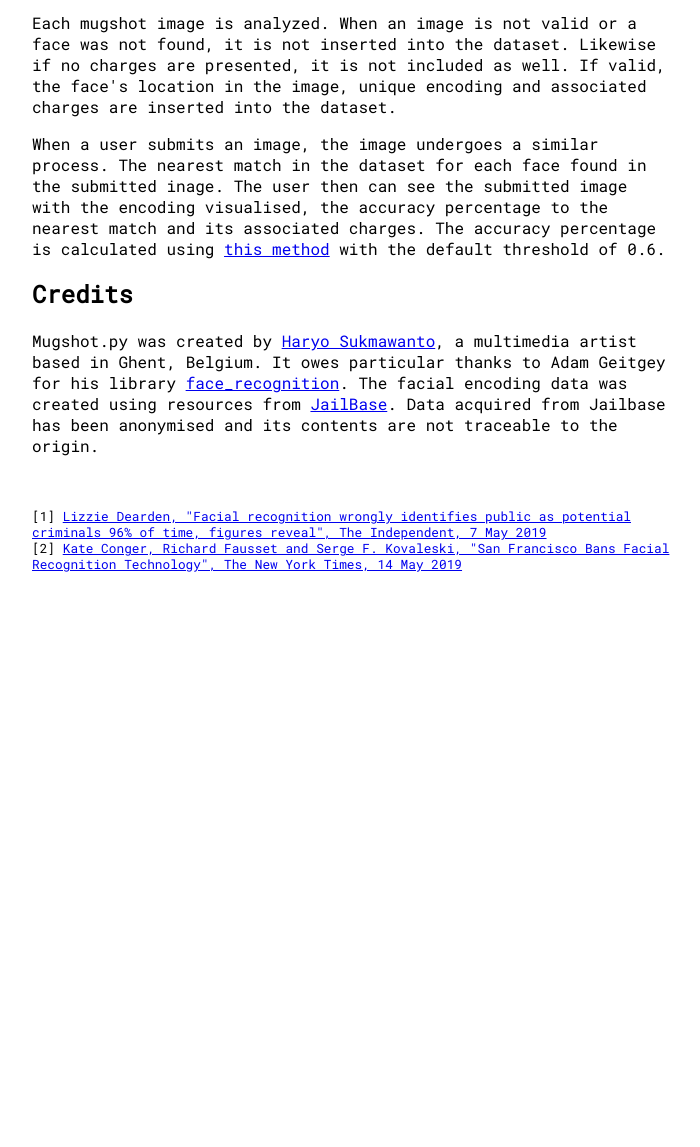
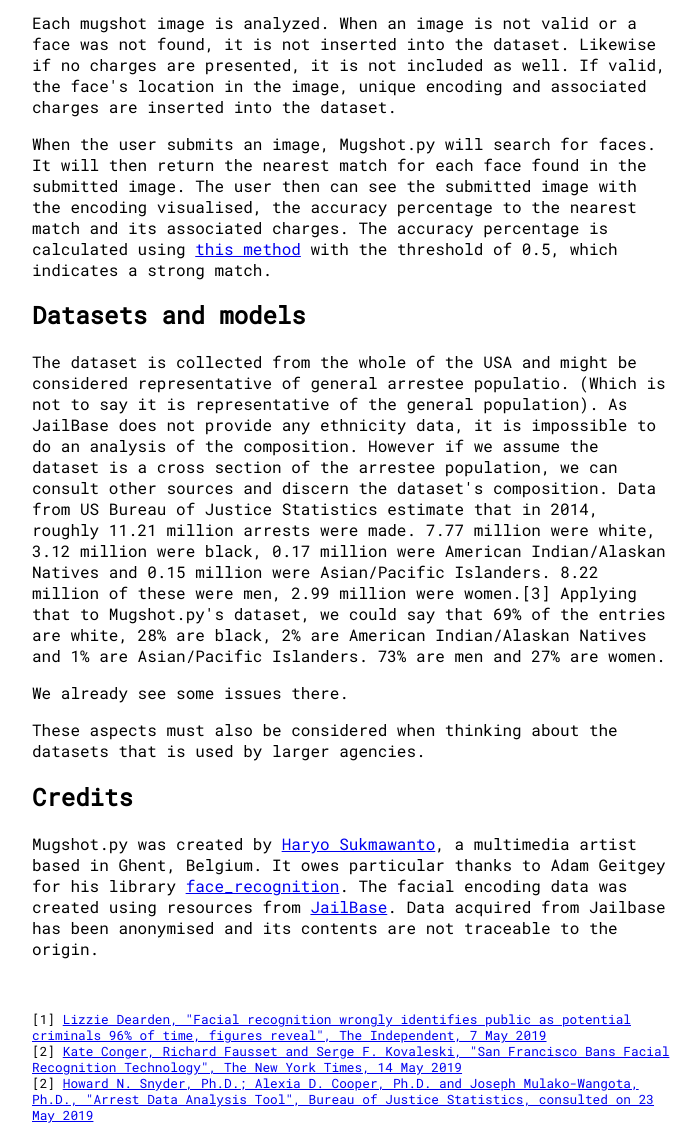
Before and after one commit to haryo-s/Mugshot, a Flask app: page /about in a window 1280 px wide. Shown: the part 772-1919 px from the top of the page, without its empty margins (288-988 px from the left). Before the commit the page ends 1344 px from the top, so only its background shows below. Run offline with Flask 2, Linux system fonts and the light colour scheme; parts of the project's set-up code (start-up, migrations or seed data) failed here and were passed over.

Commit message:
-Adding some info on the dataset in about.html -THRESHOLD constant changed from 0.6 to 0.6 -Adjusted formatting page

```diff
--- a/Mugshot.py
+++ b/Mugshot.py
@@ -16,7 +16,7 @@ from flask import jsonify
 DATASET = 'D:\Photography\CurrentProjects\Mugshot\mugshot\dataset\datasetjailbase.json'
 # Below for use on droplet
 # DATASET = '/root/Mugshot/dataset/datasetjailbase.json'
-THRESHOLD = 0.6
+THRESHOLD = 0.5
 
 def distance_to_percentage(face_distance, face_match_threshold=0.6):
     """
@@ -35,6 +35,12 @@ def distance_to_percentage(face_distance, face_match_threshold=0.6):
         range = face_match_threshold
         linear_val = 1.0 - (face_distance / (range * 2.0))
         return linear_val + ((1.0 - linear_val) * math.pow((linear_val - 0.5) * 2, 0.2))
+
+def get_amount_entries(dataset):
+    with open(dataset, "r") as read_file:
+        data = json.load(read_file)
+
+    return len(data['mugshots'])
 
 def get_image_landmarks(img_file, line_color=(0, 255, 0), line_width=10):
     """
@@ -155,3 +161,4 @@ def match_image(img_file, return_json=False):
         # return "Returned!"
 
 print("Mugshot.py loaded!")
+print(str(get_amount_entries(DATASET)))
--- a/Site.py
+++ b/Site.py
@@ -61,7 +61,7 @@ def results_to_html(percentage, charges, face_number):
     #      "<p>" + charges + "</p>\n"
 
     l1 = "<h2 class=\"f-100\">Face #" + str(face_number) +  "</h2>\n" \
-         "<h3 class=\"mt-decrease15 f-100\">Accuracy percentage with its matching result: </h3>\n" \
+         "<h3 class=\"mt-decrease15 f-100\">Image's accuracy percentage with its closest matching result:</h3>\n" \
          "<p class=\"mt-decrease10 pl1\">" + match_percentage + "</p>\n" \
          "<h3 class=\"-100\">The matching individual was charged with: </h3>\n" \
          "<p>\n" + charges + "</p>\n"
--- a/static/styles/style.css
+++ b/static/styles/style.css
@@ -37,6 +37,10 @@ img {
 }
 
 .title-link:visited {
+  color: black;
+}
+
+.link:visited {
   color: black;
 }
 
@@ -99,12 +103,20 @@ img {
   color: white;
 }
 
+.mb-decrease {
+  margin-block-end: -0.67em;
+}
+
 .mt-decrease15 {
   margin-top: -15px;
 }
 
 .mt-decrease5 {
   margin-top: -10px;
+}
+
+.mb-decrease {
+  margin-top: o;
 }
 
 .mt-decrease5 {
--- a/templates/about.html
+++ b/templates/about.html
@@ -46,9 +46,21 @@
       </p>
 
       <p>
-        When a user submits an image, the image undergoes a similar process. The nearest match in the dataset for each face found in the submitted inage. The user then can see the submitted image with the encoding visualised, the accuracy percentage to the nearest match and its associated charges. The accuracy percentage is calculated using <a class="link" href="https://github.com/ageitgey/face_recognition/wiki/Calculating-Accuracy-as-a-Percentage">this method</a> with the default threshold of 0.6.
+        When the user submits an image, Mugshot.py will search for faces. It will then return the nearest match for each face found in the submitted image. The user then can see the submitted image with the encoding visualised, the accuracy percentage to the nearest match and its associated charges. The accuracy percentage is calculated using <a class="link" href="https://github.com/ageitgey/face_recognition/wiki/Calculating-Accuracy-as-a-Percentage">this method</a> with the threshold of 0.5, which indicates a strong match.
       </p>
 
+      <h2>Datasets and models</h2>
+      <p>
+        The dataset is collected from the whole of the USA and might be considered representative of general arrestee populatio. (Which is not to say it is representative of the general population). As JailBase does not provide any ethnicity data, it is impossible to do an analysis of the composition. However if we assume the dataset is a cross section of the arrestee population, we can consult other sources and discern the dataset's composition. Data from US Bureau of Justice Statistics estimate that in 2014, roughly 11.21 million arrests were made. 7.77 million were white, 3.12 million were black, 0.17 million were American Indian/Alaskan Natives and 0.15 million were Asian/Pacific Islanders. 8.22 million of these were men, 2.99 million were women.[3] Applying that to Mugshot.py's dataset, we could say that 69% of the entries are white, 28% are black, 2% are American Indian/Alaskan Natives and 1% are Asian/Pacific Islanders. 73% are men and 27% are women.
+      </p>
+
+      <p>
+        We already see some issues there.
+      </p>
+
+      <p>
+        These aspects must also be considered when thinking about the datasets that is used by larger agencies.
+      </p>
       <h2>Credits</h2>
       <p>
         Mugshot.py was created by <a class="link" href="http://www.haryosukmawanto.com/">Haryo Sukmawanto</a>, a
@@ -68,6 +80,9 @@
               href="https://www.nytimes.com/2019/05/14/us/facial-recognition-ban-san-francisco.html">Kate
               Conger, Richard Fausset and Serge F. Kovaleski, "San Francisco Bans Facial Recognition Technology", The
               New York Times, 14 May 2019</a></li>
+            <li class="f-80">[2] <a class="link"
+                href="https://www.bjs.gov/index.cfm?ty=datool&surl=/arrests/index.cfm">Howard N. Snyder, Ph.D.; Alexia D. Cooper, Ph.D. and Joseph
+                Mulako-Wangota, Ph.D., "Arrest Data Analysis Tool", Bureau of Justice Statistics, consulted on 23 May 2019</a></li>
         </ul>
       </p>
     </div>
--- a/templates/results.html
+++ b/templates/results.html
@@ -9,7 +9,7 @@
 <body>
   <div class="content-center">
     <div class="text-center">
-      <h1 class="">Mugshot.py</h1>
+      <a class="title-link" href="/"><h1 class="">Mugshot.py</h1></a>
 
       <a class="link text-center pb3 f-110" href="./">Return</a>
     </div>
@@ -20,7 +20,7 @@
 
     {{results | safe}}
 
-    <!-- <h2>Image's accuracy percentage with matching result was:</h2>
+    <!-- <h2>Image's accuracy percentage with its closest matching result was:</h2>
     <h3>{{percentage}}</h3>
 
     <h2>The matching individual was charged with: </h2>
```
Also changed, not shown: templates/index.html (+6 -2 lines).
